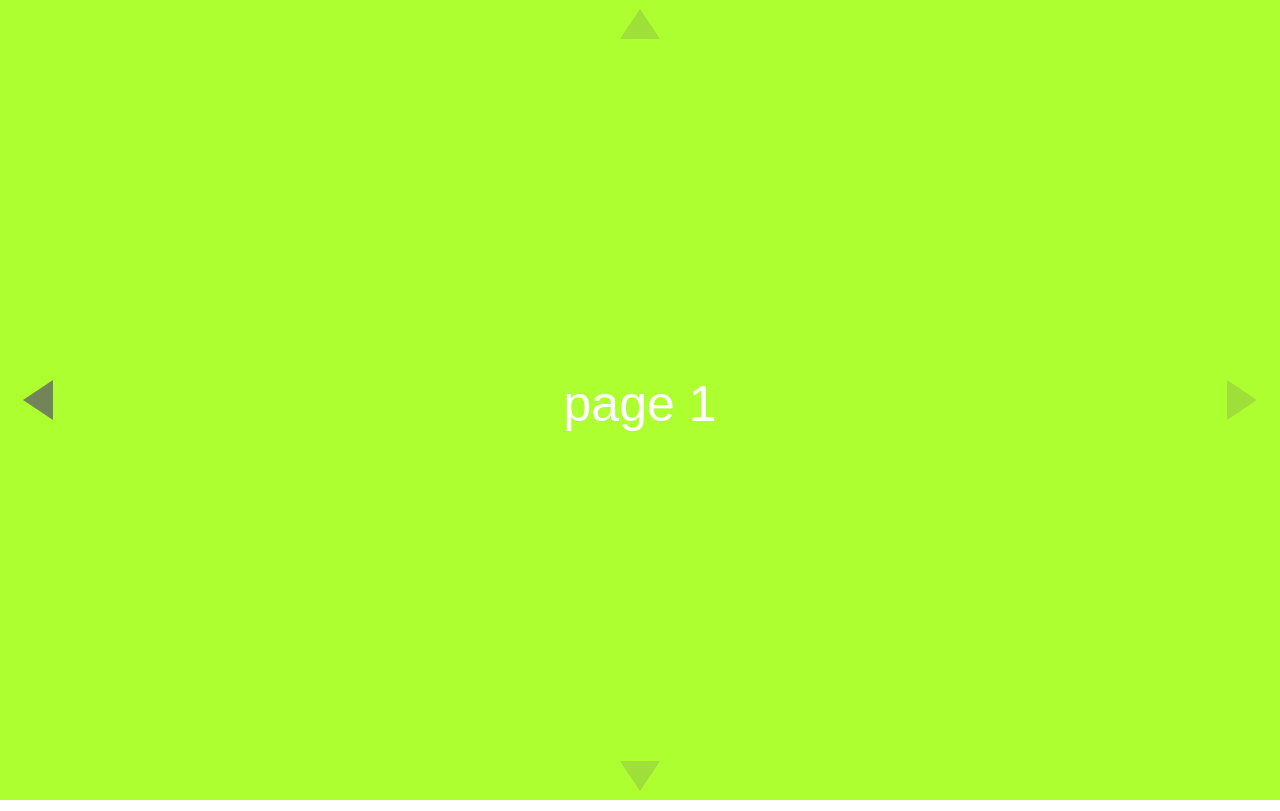
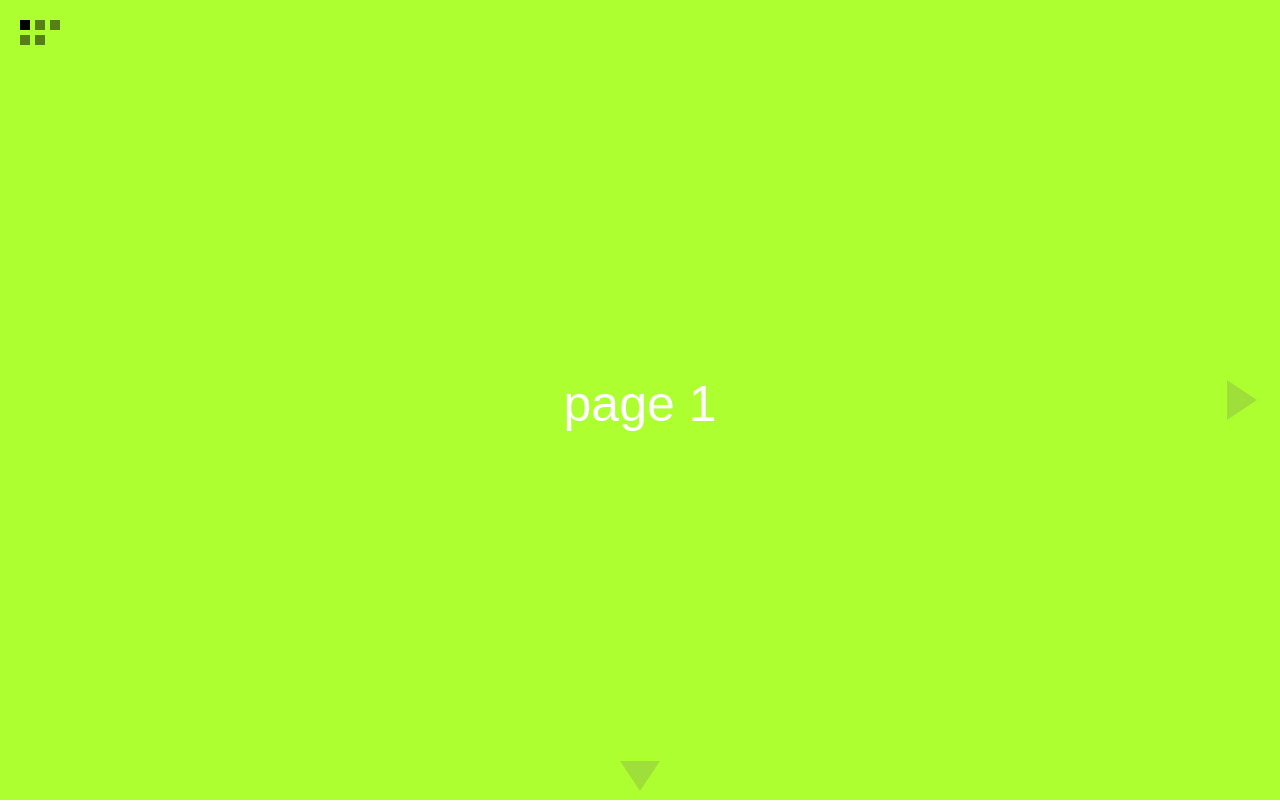
Before and after one commit to webravenz/slidingNav, a plain HTML site: page example/index.html in a window 1280 px wide. Drawn offline with Linux system fonts and the light colour scheme.

Commit message:
clavier, map

```diff
--- a/src/slidingnav.jquery.css
+++ b/src/slidingnav.jquery.css
@@ -21,41 +21,35 @@
   -moz-transition: none;
 }
 
-/*
-.sn_wrapper > div > div.sn_show {
-  transform: translate3d(0,0,0);
-  -ms-transform: translate3d(0,0,0);
-  -webkit-transform: translate3d(0,0,0);
-  -o-transform: translate3d(0,0,0);
-  -moz-transform: translate3d(0,0,0);
+.sn_map {
+  position: absolute;
+  left: 20px;
+  top: 20px;
+  z-index: 9999;
+  margin: 0;
+  padding: 0;
+  list-style-type: none;
 }
 
-.sn_wrapper > div > div.sn_right {
-  transform: translate3d(100%,0,0);
-  -ms-transform: translate3d(100%,0,0);
-  -webkit-transform: translate3d(100%,0,0);
-  -o-transform: translate3d(100%,0,0);
-  -moz-transform: translate3d(100%,0,0);
+.sn_map li {
+  margin: 0;
+  padding: 0;
+  height: 15px;
 }
-.sn_wrapper > div > div.sn_left {
-  transform: translate3d(-100%,0,0);
-  -ms-transform: translate3d(-100%,0,0);
-  -webkit-transform: translate3d(-100%,0,0);
-  -o-transform: translate3d(-100%,0,0);
-  -moz-transform: translate3d(-100%,0,0);
+
+.sn_map a {
+  display: block;
+  float: left;
+  width: 10px;
+  height: 10px;
+  margin-right: 5px;
+  background: #000;
+  opacity: 0.5;
 }
-.sn_wrapper > div > div.sn_bottom {
-  transform: translate3d(0,100%,0);
-  -ms-transform: translate3d(0,100%,0);
-  -webkit-transform: translate3d(0,100%,0);
-  -o-transform: translate3d(0,100%,0);
-  -moz-transform: translate3d(0,100%,0);
+.sn_map a:hover, .sn_map a.active {
+  opacity: 1;
 }
-.sn_wrapper > div > div.sn_top {
-  transform: translate3d(0,-100%,0);
-  -ms-transform: translate3d(0,-100%,0);
-  -webkit-transform: translate3d(0,-100%,0);
-  -o-transform: translate3d(0,-100%,0);
-  -moz-transform: translate3d(0,-100%,0);
+
+.sn_hide {
+  visibility: hidden;
 }
-*/
--- a/src/slidingnav.jquery.js
+++ b/src/slidingnav.jquery.js
@@ -21,7 +21,8 @@
     linkBottom: null,
     transitionDuration: 1,
     transitionType: 'ease',
-    keyboardNav: true
+    keyboardNav: true,
+    showMap: true
   };
 
   function SlidingNav(settings, $elem)
@@ -57,10 +58,11 @@
           var page = {
             div: lineDiv,
             col: colNum,
-            line: lineNum
+            line: lineNum,
+            id: lineDiv.attr('id')
           };
           lineDiv.css('display', 'none');
-          t.pagesById[lineDiv.attr('id')] = page;
+          t.pagesById[page.id] = page;
           t.pagesByPos[colNum][lineNum] = page;
         });
       });
@@ -95,8 +97,50 @@
         t.onUrlChange();
       });
 
+      // init keyboard events
+      if(t.settings.keyboardNav) {
+        t.initKeyboardNav();
+      }
+
+      // show map
+      if(t.settings.showMap) {
+        t.initMap();
+      }
+
       // show first page
       t.onUrlChange();
+    },
+
+    initKeyboardNav: function() {
+      var t = this;
+      $(window).on('keydown', function(e) {
+        switch(e.keyCode) {
+          case 37 :
+            t.goLeft();
+            break;
+          case 39 :
+            t.goRight();
+            break;
+          case 38 :
+            t.goTop();
+            break;
+          case 40 :
+            t.goBottom();
+            break;
+        }
+      });
+    },
+
+    initMap: function() {
+      this.map = $('<ul class="sn_map"></ul>');
+      for(var i = 0; i < this.pagesByPos.length; i++) {
+        var line = $('<li></li>');
+        for(var j = 0; j < this.pagesByPos[i].length; j++) {
+          line.append('<a href="#'+this.pagesByPos[i][j].id+'"></a>')
+        }
+        this.map.append(line);
+      }
+      this.$el.append(this.map);
     },
 
     showPage: function(page) {
@@ -119,6 +163,30 @@
         t.animePage(t.currentPage, side+'-disappear');
       } else {
         page.div.css(t.transformProp, 'translate3d(0,0,0)').css('display', 'block');
+      }
+
+      // maj map
+      if(this.map != null) {
+        this.map.find('a').removeClass('active');
+        this.map.find('li:eq('+page.col+') > a:eq('+page.line+')').addClass('active');
+      }
+
+      // maj arrows
+      if(this.settings.linkBottom != null) {
+        this.settings.linkBottom.removeClass('sn_hide');
+        if(page.col >= this.pagesByPos.length - 1) this.settings.linkBottom.addClass('sn_hide');
+      }
+      if(this.settings.linkTop != null) {
+        this.settings.linkTop.removeClass('sn_hide');
+        if(page.col == 0) this.settings.linkTop.addClass('sn_hide');
+      }
+      if(this.settings.linkLeft != null) {
+        this.settings.linkLeft.removeClass('sn_hide');
+        if(page.line == 0) this.settings.linkLeft.addClass('sn_hide');
+      }
+      if(this.settings.linkRight != null) {
+        this.settings.linkRight.removeClass('sn_hide');
+        if(page.line >= this.pagesByPos[page.col].length - 1) this.settings.linkRight.addClass('sn_hide');
       }
 
       t.currentPage = page;
```
